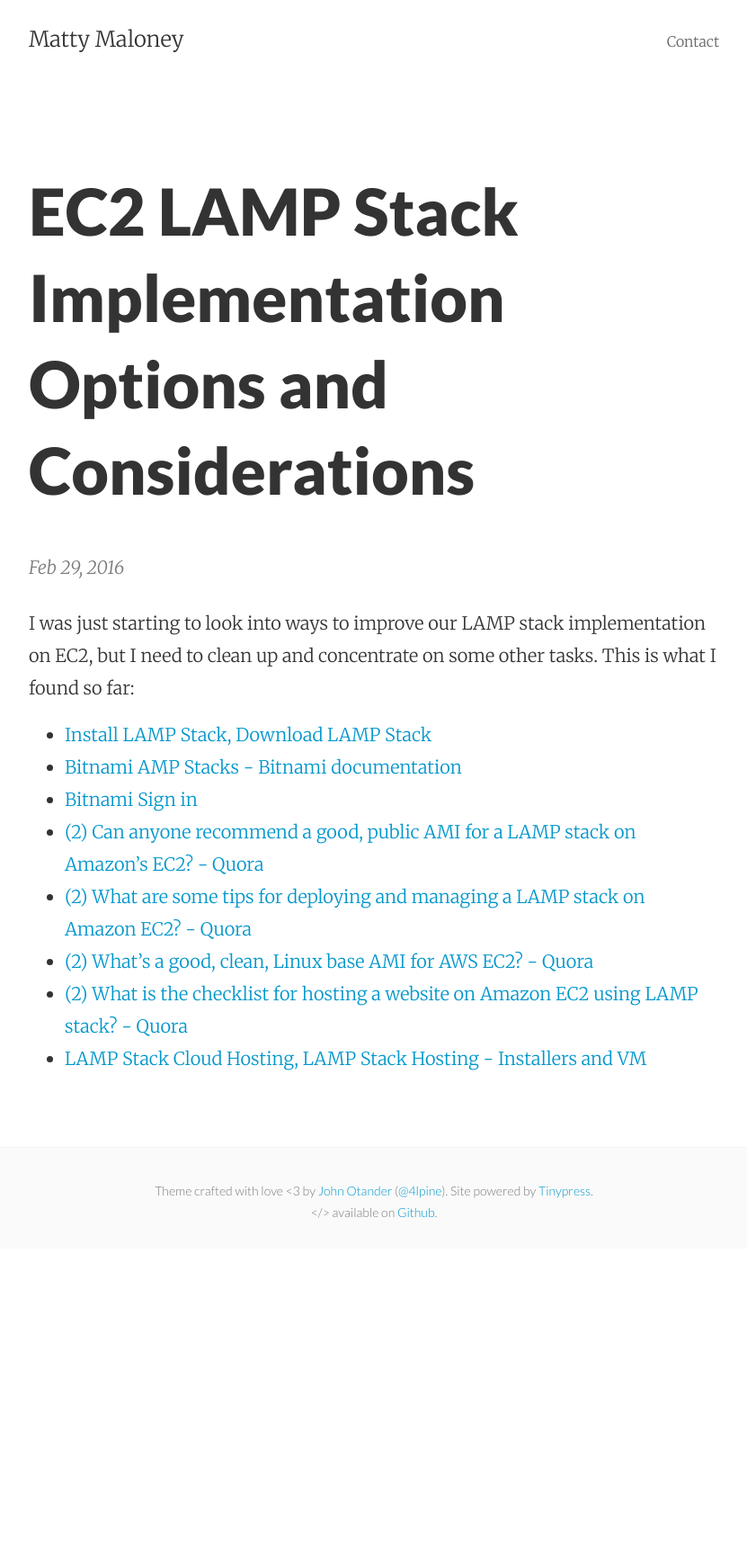
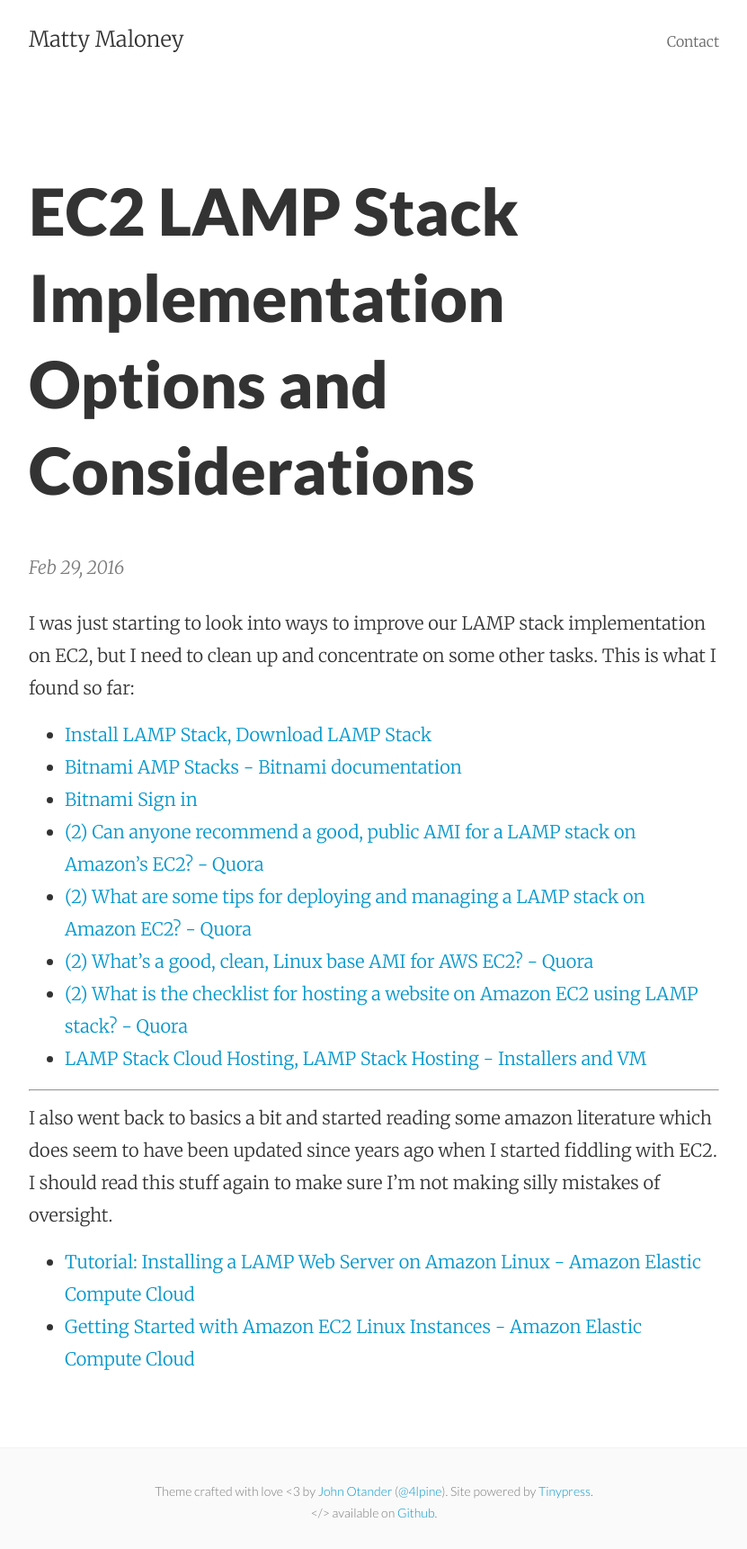
Before and after one commit to mattymaloney/mattymaloney.github.io, a Jekyll site: the page built from _posts/2016-02-29-ec2-lamp-stack.md, in a window 1280 px wide. Shown: the whole page at 90% size, without its empty margins (224-1055 px from the left). Built offline with Jekyll 4.4.1, drawn with Linux system fonts in a browser that asks for light colours; before the commit the page ends 1388 px from its top, so only the background shows below that.

Commit message:
Updated 2016-02-29-ec2-lamp-stack.md

```diff
--- a/_posts/2016-02-29-ec2-lamp-stack.md
+++ b/_posts/2016-02-29-ec2-lamp-stack.md
@@ -3,6 +3,7 @@ published: true
 layout: post
 title: EC2 LAMP Stack Implementation Options and Considerations
 ---
+
 
 I was just starting to look into ways to improve our LAMP stack implementation on EC2, but I need to clean up and concentrate on some other tasks. This is what I found so far:
 
@@ -14,3 +15,10 @@ I was just starting to look into ways to improve our LAMP stack implementation o
 * [(2) What's a good, clean, Linux base AMI for AWS EC2? - Quora](https://www.quora.com/What-s-a-good-clean-Linux-base-AMI-for-AWS-EC2)
 * [(2) What is the checklist for hosting a website on Amazon EC2 using LAMP stack? - Quora](https://www.quora.com/What-is-the-checklist-for-hosting-a-website-on-Amazon-EC2-using-LAMP-stack)
 * [LAMP Stack Cloud Hosting, LAMP Stack Hosting - Installers and VM](https://bitnami.com/stack/lamp)
+
+---
+
+I also went back to basics a bit and started reading some amazon literature which does seem to have been updated since years ago when I started fiddling with EC2. I should read this stuff again to make sure I'm not making silly mistakes of oversight.
+
+* [Tutorial: Installing a LAMP Web Server on Amazon Linux - Amazon Elastic Compute Cloud](http://docs.aws.amazon.com/AWSEC2/latest/UserGuide/install-LAMP.html)
+* [Getting Started with Amazon EC2 Linux Instances - Amazon Elastic Compute Cloud](http://docs.aws.amazon.com/AWSEC2/latest/UserGuide/EC2_GetStarted.html#ec2-launch-instance_linux)
```
